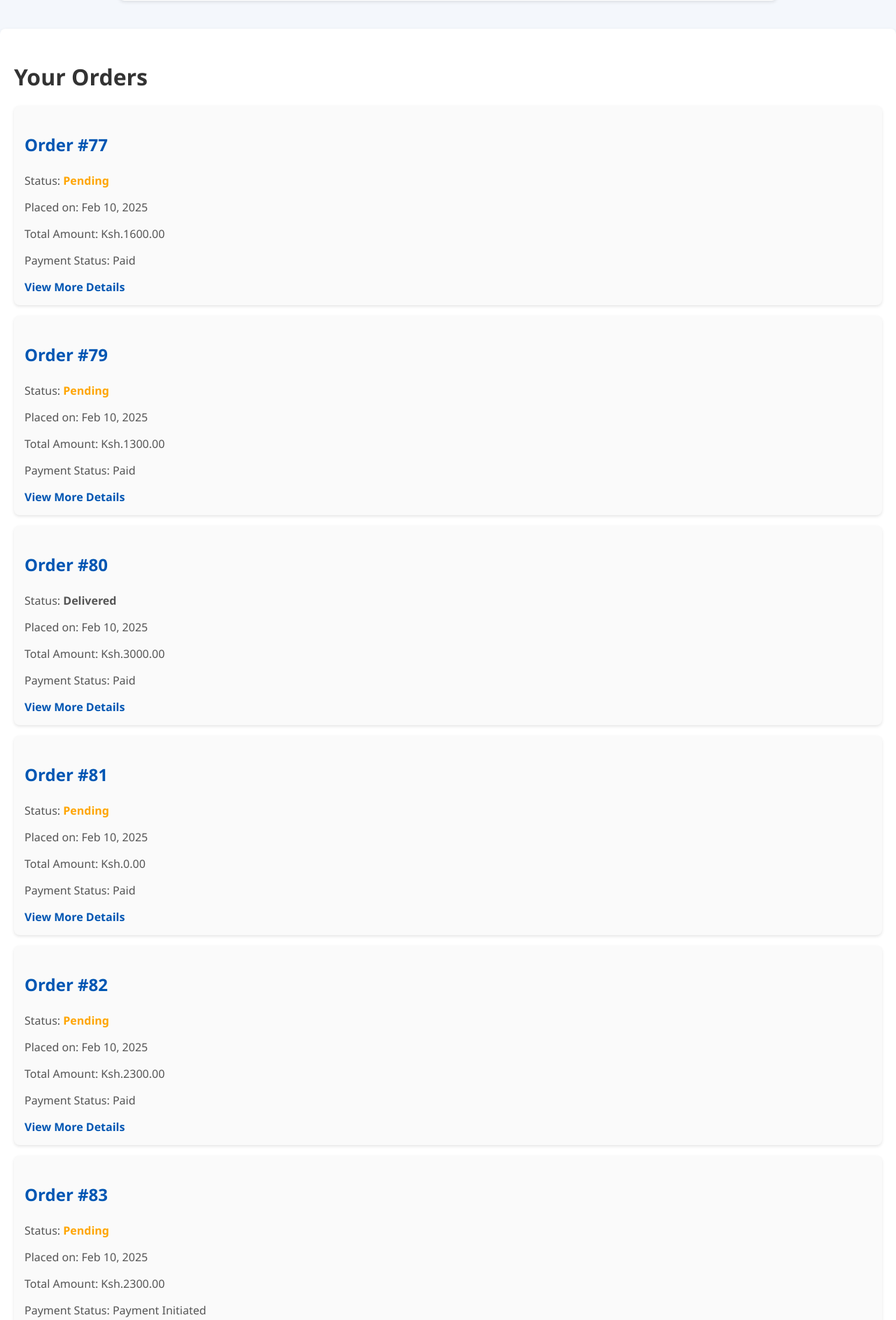
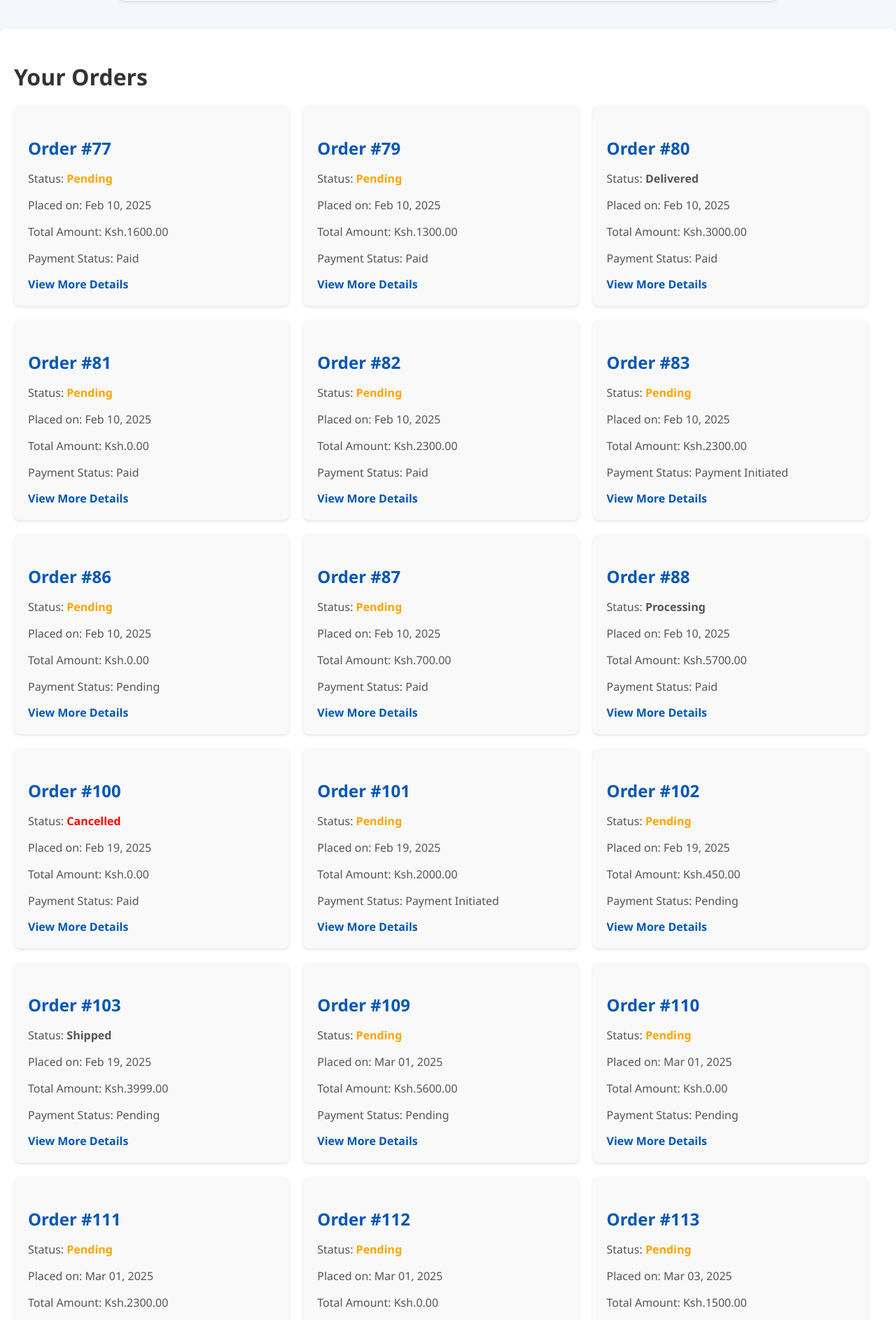
Before and after one commit to bryansine/Timea_classic, a Django app: page /profile/ in a window 1280 px wide. Shown: the part 609-2495 px from the top of the page at 70% size. Run offline with Django 5.2, Linux system fonts and the light colour scheme; the first user in the database is signed in; data comes from the database, SQL or seed files in the repository.

Commit message:
user profile

```diff
--- a/timea_classic/core/templates/core/home.html
+++ b/timea_classic/core/templates/core/home.html
@@ -783,7 +783,7 @@
 
             <div class="delivery-info">
                 <h3>Delivery Info</h3>
-                <p>Next Day Countrywide - <strong style="color: cornflowerblue;">Ksh. 50.00</strong></p>
+                <p>Next Day Countrywide - <strong style="color: cornflowerblue;">Ksh. 250.00</strong></p>
                 <p>Standard Delivery - <strong style="color: cornflowerblue;">Ksh. 100.00</strong></p>
             </div>
 
--- a/timea_classic/core/templates/core/profile.html
+++ b/timea_classic/core/templates/core/profile.html
@@ -127,15 +126,42 @@
 
         .orders-list {
             display: flex;
-            flex-direction: column;
-            gap: 15px;
+            flex-wrap: wrap;
+            gap: 20px;
         }
 
         .order-item {
-            background-color: #fafafa;
-            padding: 15px;
+            width: calc(33.33% - 20px);
+            background-color: #f9f9f9;
             border-radius: 8px;
+            padding: 20px;
             box-shadow: 0 2px 4px rgba(0, 0, 0, 0.1);
+            box-sizing: border-box;
+            min-width: 250px;
+        }
+        /* orders styles */
+        .order-item h3 {
+            font-size: 1.3rem;
+            color: #0056b3;
+            margin-bottom: 10px;
+        }
+
+        .order-item p {
+            font-size: 1rem;
+            color: #555;
+            margin-bottom: 8px;
+        }
+
+        .order-detail-link {
+            display: block;
+            margin-top: 15px;
+            color: #007bff;
+            text-decoration: none;
+            font-weight: bold;
+        }
+
+        .order-detail-link:hover {
+            text-decoration: underline;
         }
 
         .order-item h3 {
```
Also changed, not shown: other parts of timea_classic/core/templates/core/profile.html (+19 -8 lines), timea_classic/products/admin.py (+7 -1 lines), timea_classic/products/templates/products/product_list.html (+10 -9 lines), timea_classic/media/product_images/Double Electric Breast Pump green.jpg (added), timea_classic/media/product_variants/Double_Electric_Breast_Pump_green.jpg (added).
